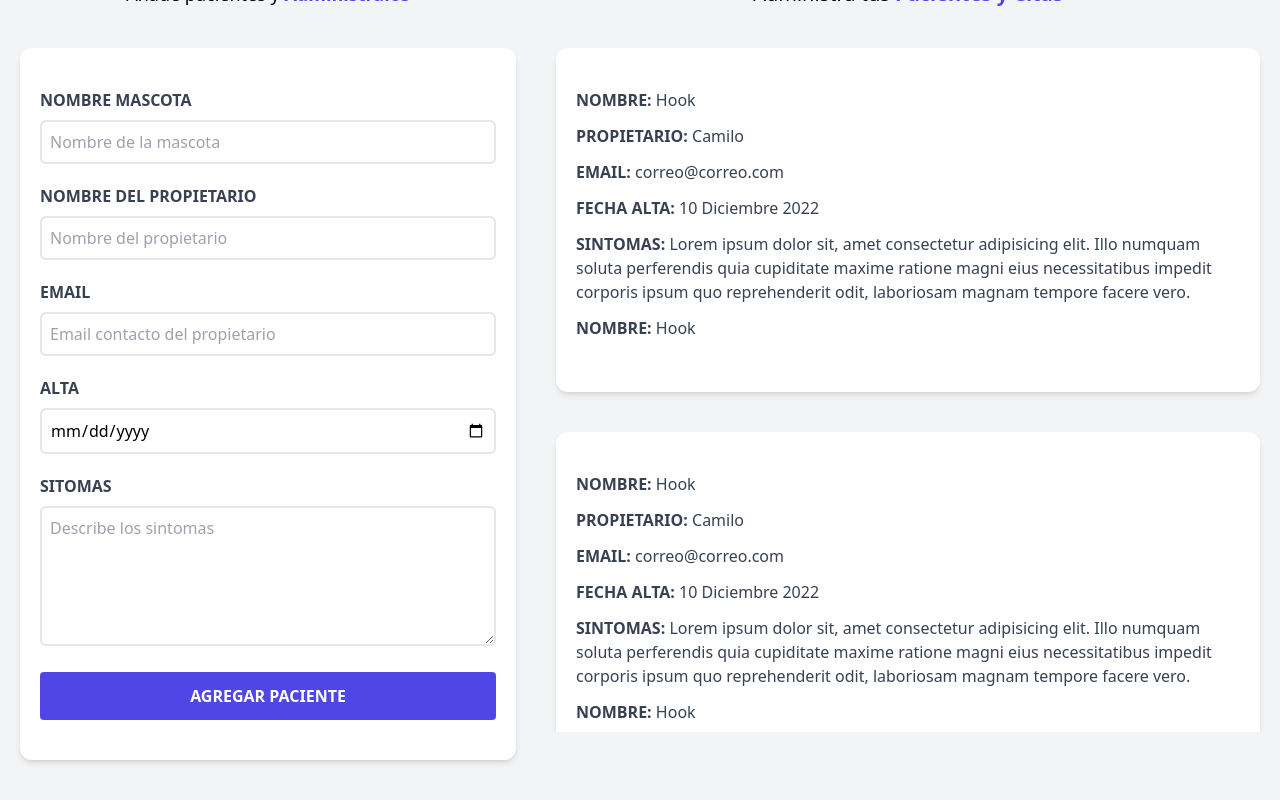
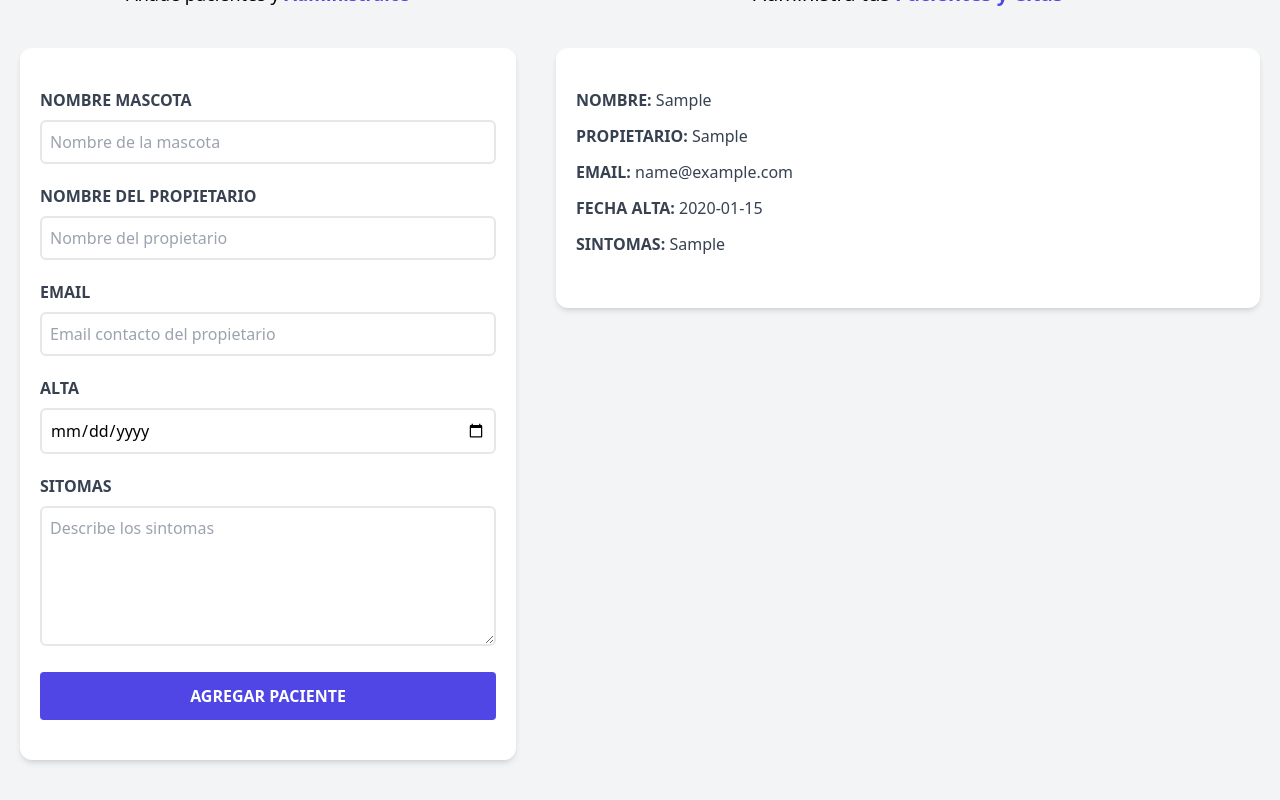
Before and after one commit to Racknar0/REACT-Citas-Veterinaria, a React (Vite) app: page / in a window 1280 px wide. Both pictures are taken after typing "Sample", "Sample", "name@example.com", "2020-01-15", "Sample" into the empty fields and a click on the input "agregar paciente". Shown: the part 236-1036 px from the top of the page. Built offline with nearby package versions, Linux system fonts and the light colour scheme.

Commit message:
Pasar Props a Tarjeta Paciente

```diff
--- a/src/App.jsx
+++ b/src/App.jsx
@@ -20,7 +20,9 @@ function App() {
         pacientes={pacientes}
         setPacientes={setPacientes}
         />
-        <ListadoPacientes />
+        <ListadoPacientes
+        pacientes={pacientes}
+        />
       </div>
     </div>
   )
--- a/src/components/ListadoPacientes.jsx
+++ b/src/components/ListadoPacientes.jsx
@@ -1,26 +1,25 @@
-import Paciente from "./Paciente"
+import Paciente from './Paciente';
 
+const ListadoPacientes = ({ pacientes }) => {
+    return (
+        <div className="md:w-1/2 lg:w-3/5 md:h-screen overflow-y-scroll">
+            <h2 className="font-black text-3xl text-center">
+                Listado Pacientes
+            </h2>
+            <p className="text-xl mt-3 text-center">
+                Administra tus{' '}
+                <span className="text-indigo-600 font-bold">
+                    Pacientes y Citas
+                </span>
+            </p>
 
-const ListadoPacientes = () => {
-  return (
+            {pacientes.map(paciente => (
+                <Paciente
+                paciente={paciente}
+                />
+            ))}
+        </div>
+    );
+};
 
-      <div className="md:w-1/2 lg:w-3/5 md:h-screen overflow-y-scroll">
-          <h2 className="font-black text-3xl text-center">Listado Pacientes</h2>
-          <p className="text-xl mt-3 text-center">Administra tus{' '}<span className="text-indigo-600 font-bold">Pacientes y Citas</span></p>
-
-          <Paciente />
-          <Paciente />
-          <Paciente />
-          <Paciente />
-          <Paciente />
-          <Paciente />
-          <Paciente />
-          <Paciente />
-      </div>
-
-
-
-  )
-}
-
-export default ListadoPacientes
+export default ListadoPacientes;
--- a/src/components/Paciente.jsx
+++ b/src/components/Paciente.jsx
@@ -1,14 +1,16 @@
 
 
-const Paciente = () => {
+const Paciente = ({paciente}) => {
+  console.log(paciente);
+
+
   return (
     <div className="mx-5 my-10 bg-white shadow-md px-5 py-10 rounded-xl">
-              <p className="font-bold mb-3 text-gray-700 uppercase">Nombre:{' '}<span className="font-normal normal-case">Hook</span></p>
-              <p className="font-bold mb-3 text-gray-700 uppercase">Propietario:{' '}<span className="font-normal normal-case">Camilo</span></p>
-              <p className="font-bold mb-3 text-gray-700 uppercase">Email:{' '}<span className="font-normal normal-case">correo@correo.com</span></p>
-              <p className="font-bold mb-3 text-gray-700 uppercase">Fecha alta:{' '}<span className="font-normal normal-case">10 Diciembre 2022</span></p>
-              <p className="font-bold mb-3 text-gray-700 uppercase">Sintomas:{' '}<span className="font-normal normal-case">Lorem ipsum dolor sit, amet consectetur adipisicing elit. Illo numquam soluta perferendis quia cupiditate maxime ratione magni eius necessitatibus impedit corporis ipsum quo reprehenderit odit, laboriosam magnam tempore facere vero.</span></p>
-              <p className="font-bold mb-3 text-gray-700 uppercase">Nombre:{' '}<span className="font-normal normal-case">Hook</span></p>
+              <p className="font-bold mb-3 text-gray-700 uppercase">Nombre:{' '}<span className="font-normal normal-case">{paciente.nombre}</span></p>
+              <p className="font-bold mb-3 text-gray-700 uppercase">Propietario:{' '}<span className="font-normal normal-case">{paciente.propietario}</span></p>
+              <p className="font-bold mb-3 text-gray-700 uppercase">Email:{' '}<span className="font-normal normal-case">{paciente.email}</span></p>
+              <p className="font-bold mb-3 text-gray-700 uppercase">Fecha alta:{' '}<span className="font-normal normal-case">{paciente.fecha}</span></p>
+              <p className="font-bold mb-3 text-gray-700 uppercase">Sintomas:{' '}<span className="font-normal normal-case">{paciente.sintomas}</span></p>
     </div>
   )
 }
```
